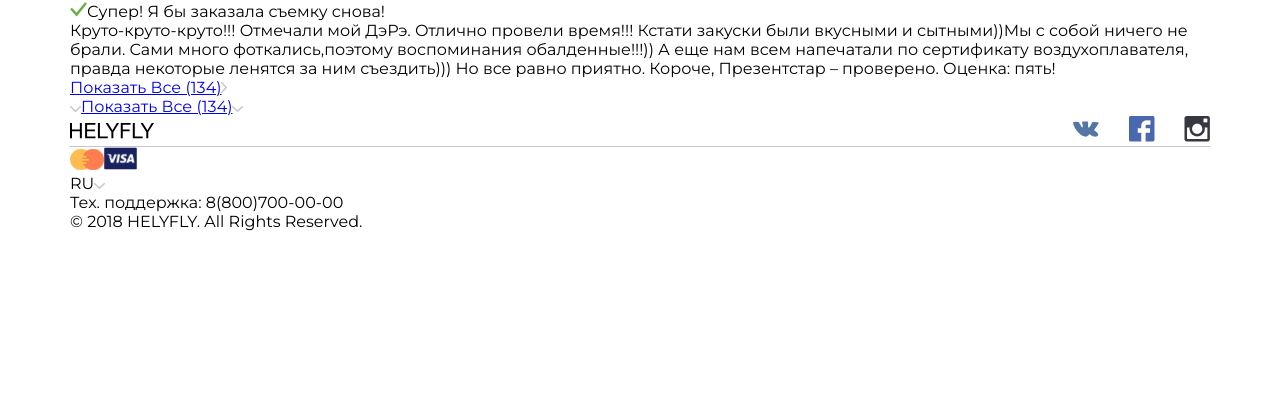
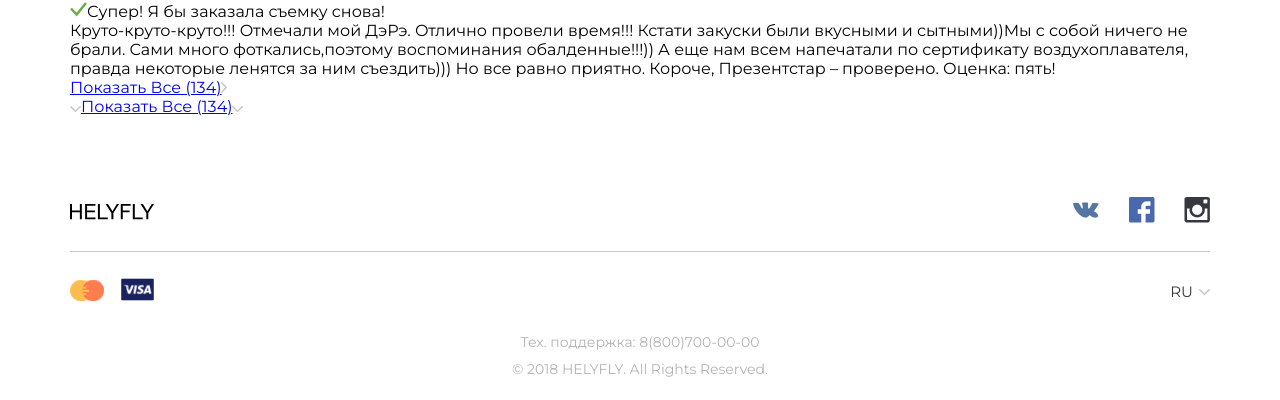
Before and after one commit to 8807010/HELYFLY, a React (Create React App) app: page / in a window 1280 px wide. Shown: the part 3884-4284 px from the top of the page. Before the commit the page ends 4115 px from the top, so only its background shows below. Built offline with nearby package versions, Linux system fonts and the light colour scheme.

Commit message:
footer complite

```diff
--- a/src/components/blocks/footer/Footer.js
+++ b/src/components/blocks/footer/Footer.js
@@ -27,18 +27,21 @@ function Footer() {
                     </div>
                 </div>
                 <div className={s.footerBottom}>
+                    <div className={s.footerTopSmall}>
                         <div className={s.payments}>
                             <img src={MC} alt="mc" className={s.mc}/>
                             <img src={VISA} alt="visa" className={s.visa}/>
                         </div>
-                    <span>RU
+                        <div className={s.language}>
+                            <span className={s.lan}>RU</span>
                             <img className={s.arrow} src={ArrowBottom} alt="arrow" />
-                    </span>
                         </div>
-                <p>
+                    </div>
+                    <p className={s.footerText}>
                         Тех. поддержка: 8(800)700-00-00 <br/>
                         &copy; 2018 HELYFLY. All Rights Reserved.
                     </p>
+                </div>
 
             </div>
         </div>
--- a/src/components/blocks/footer/Footer.module.scss
+++ b/src/components/blocks/footer/Footer.module.scss
@@ -10,8 +10,9 @@
         display: flex;
         justify-content: space-between;
         align-items: center;
-        border-bottom: 0.5px solid #C7C7C7;
-
+        border-bottom: 0.5px solid $secondaryColor;
+        padding-bottom: 24px;
+        padding-top: 81px;
     }
 
     .socials {
@@ -20,3 +21,33 @@
         justify-content: space-between;
         align-items: center;
     }
+
+    .mc {
+        margin-right: 17px;
+    }
+
+    .footerTopSmall {
+        display: flex;
+        justify-content: space-between;
+        padding-top: 26px;
+        padding-bottom: 24px;
+    }
+
+    .language {
+        display: flex;
+        align-items: center;
+    }
+
+    .lan {
+        margin-right: 6px;
+        @include text(15px, 400, 18px);
+        color: $textColor;
+    }
+
+    .footerText {
+        @include text(14px, 400, 27px);
+        color: $textColorLight;
+        text-align: center;
+        padding-bottom: 20px;
+
+    }
```
Lines whose indentation alone changed are shown as unchanged.
